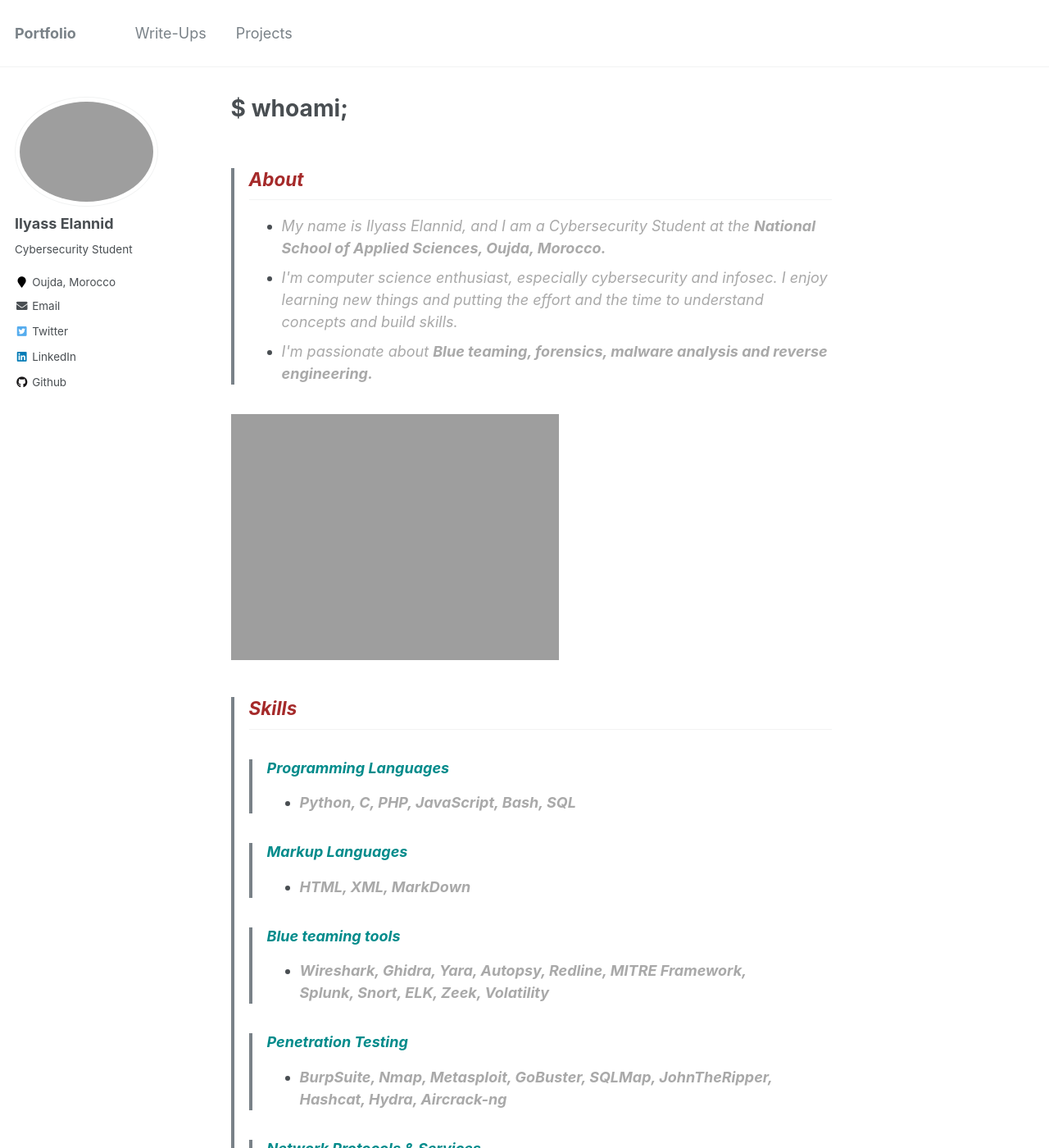
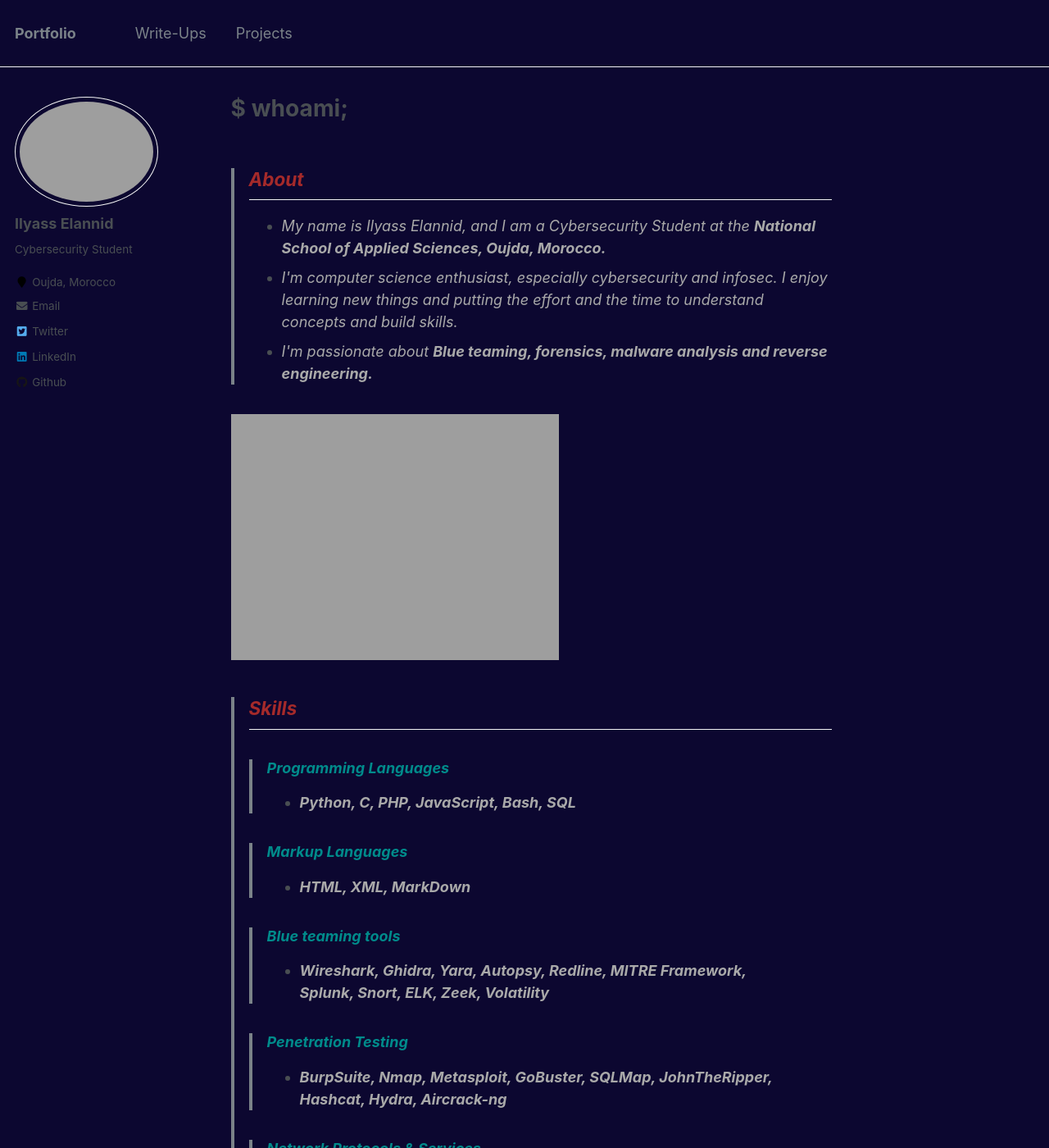
Before and after one commit to Ily455/Ily455.github.io, a Jekyll site: the page built from _pages/about.md, in a window 1280 px wide and 1400 px high. Shown: the whole window at 82% size. Built offline with Jekyll 4.4.1, drawn with Linux system fonts in a browser that asks for light colours.

Commit message:
Update _variables.scss

```diff
--- a/_sass/_variables.scss
+++ b/_sass/_variables.scss
@@ -54,7 +54,7 @@
 $lighter-gray               : mix(#fff, $gray, 90%);
 
 $body-color                 : #fff;
-$background-color           : #fff;
+$background-color           : #0c0730;
 $code-background-color      : #fafafa;
 $code-background-color-dark : $light-gray;
 $text-color                 : $dark-gray;
```
